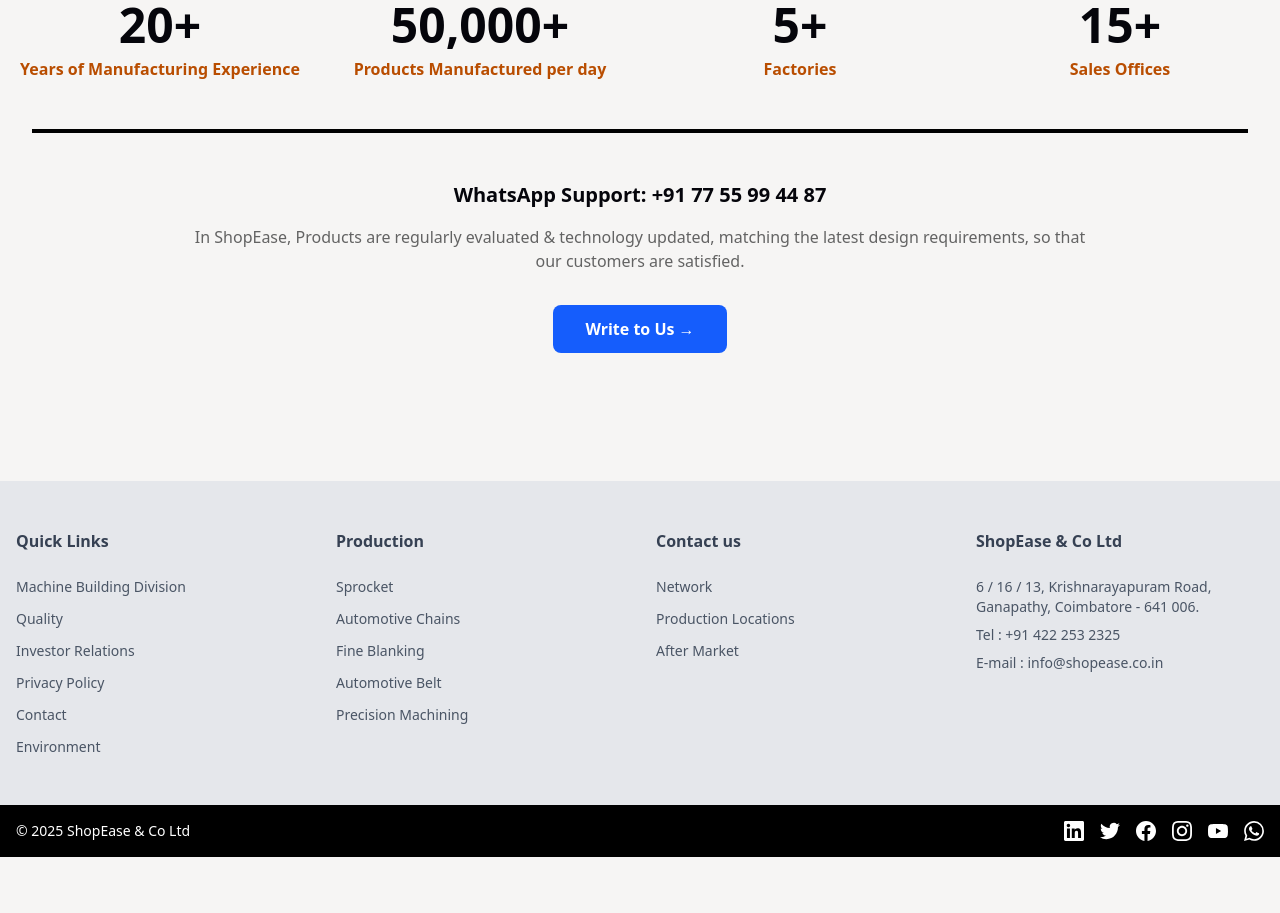
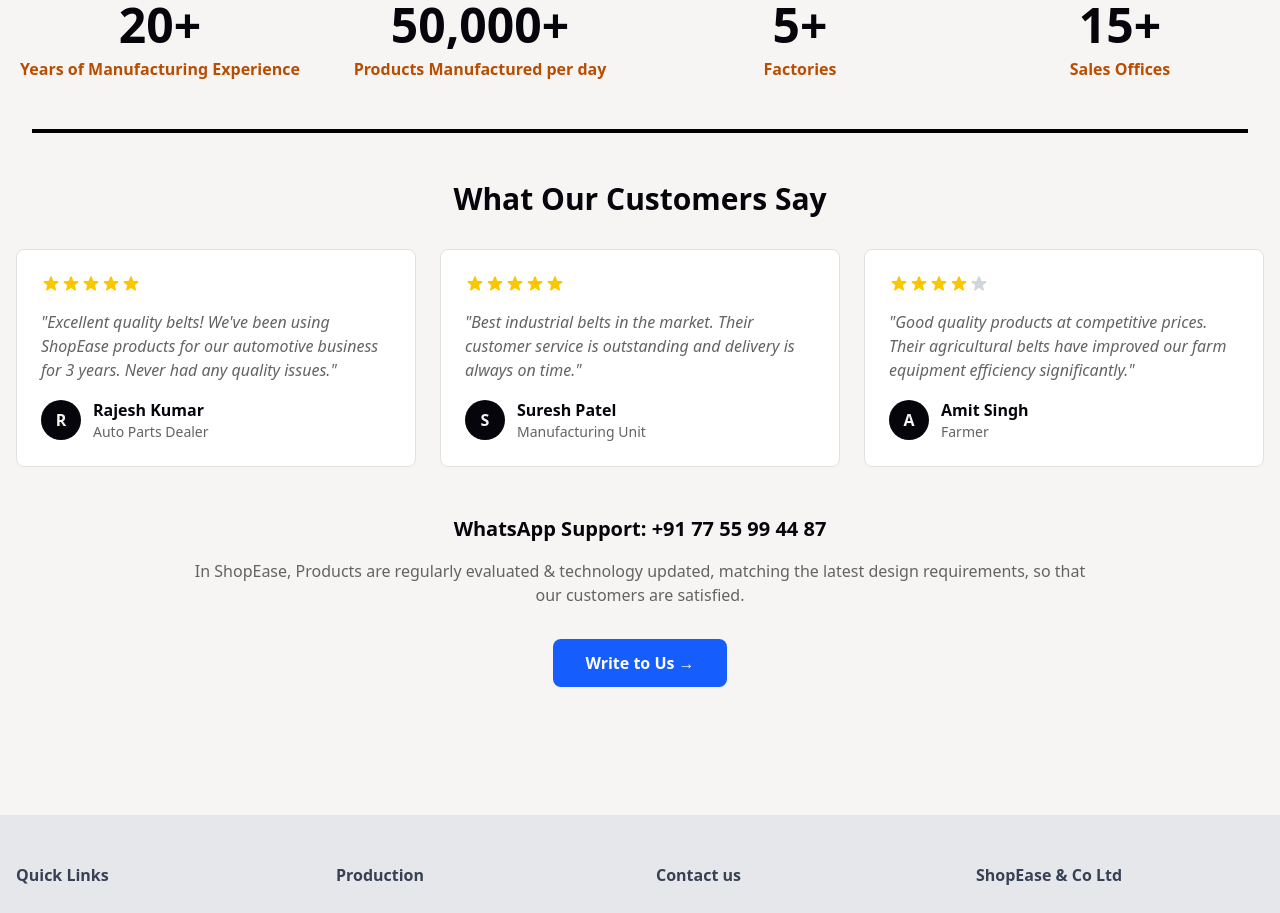
Before and after one commit to mjrajput04/ShopEasy, a Next.js app: page / in a window 1280 px wide. Shown: the part 2300-3213 px from the top of the page. Before the commit the page ends 3157 px from the top, so only its background shows below. Built offline with nearby package versions, Linux system fonts and the light colour scheme.

Commit message:
review at homepage

```diff
--- a/app/page.tsx
+++ b/app/page.tsx
@@ -345,7 +345,76 @@ export default function Home() {
           </div>
           <div className="mx-4 h-1 bg-black"></div>
 
-          <div className="pt-12 text-center">
+          {/* Customer Reviews Section */}
+          <div className="pt-12 mb-12">
+            <h3 className="text-3xl font-bold text-center text-foreground mb-8">What Our Customers Say</h3>
+            <div className="grid md:grid-cols-3 gap-6">
+              <div className="bg-card border border-border rounded-lg p-6 hover:shadow-lg transition">
+                <div className="flex items-center mb-4">
+                  <div className="flex text-yellow-400">
+                    {[...Array(5)].map((_, i) => (
+                      <svg key={i} className="w-5 h-5 fill-current" viewBox="0 0 20 20">
+                        <path d="M9.049 2.927c.3-.921 1.603-.921 1.902 0l1.07 3.292a1 1 0 00.95.69h3.462c.969 0 1.371 1.24.588 1.81l-2.8 2.034a1 1 0 00-.364 1.118l1.07 3.292c.3.921-.755 1.688-1.54 1.118l-2.8-2.034a1 1 0 00-1.175 0l-2.8 2.034c-.784.57-1.838-.197-1.539-1.118l1.07-3.292a1 1 0 00-.364-1.118L2.98 8.72c-.783-.57-.38-1.81.588-1.81h3.461a1 1 0 00.951-.69l1.07-3.292z" />
+                      </svg>
+                    ))}
+                  </div>
+                </div>
+                <p className="text-muted-foreground mb-4 italic">"Excellent quality belts! We've been using ShopEase products for our automotive business for 3 years. Never had any quality issues."</p>
+                <div className="flex items-center">
+                  <div className="w-10 h-10 bg-primary rounded-full flex items-center justify-center text-primary-foreground font-bold mr-3">R</div>
+                  <div>
+                    <p className="font-semibold text-foreground">Rajesh Kumar</p>
+                    <p className="text-sm text-muted-foreground">Auto Parts Dealer</p>
+                  </div>
+                </div>
+              </div>
+
+              <div className="bg-card border border-border rounded-lg p-6 hover:shadow-lg transition">
+                <div className="flex items-center mb-4">
+                  <div className="flex text-yellow-400">
+                    {[...Array(5)].map((_, i) => (
+                      <svg key={i} className="w-5 h-5 fill-current" viewBox="0 0 20 20">
+                        <path d="M9.049 2.927c.3-.921 1.603-.921 1.902 0l1.07 3.292a1 1 0 00.95.69h3.462c.969 0 1.371 1.24.588 1.81l-2.8 2.034a1 1 0 00-.364 1.118l1.07 3.292c.3.921-.755 1.688-1.54 1.118l-2.8-2.034a1 1 0 00-1.175 0l-2.8 2.034c-.784.57-1.838-.197-1.539-1.118l1.07-3.292a1 1 0 00-.364-1.118L2.98 8.72c-.783-.57-.38-1.81.588-1.81h3.461a1 1 0 00.951-.69l1.07-3.292z" />
+                      </svg>
+                    ))}
+                  </div>
+                </div>
+                <p className="text-muted-foreground mb-4 italic">"Best industrial belts in the market. Their customer service is outstanding and delivery is always on time."</p>
+                <div className="flex items-center">
+                  <div className="w-10 h-10 bg-primary rounded-full flex items-center justify-center text-primary-foreground font-bold mr-3">S</div>
+                  <div>
+                    <p className="font-semibold text-foreground">Suresh Patel</p>
+                    <p className="text-sm text-muted-foreground">Manufacturing Unit</p>
+                  </div>
+                </div>
+              </div>
+
+              <div className="bg-card border border-border rounded-lg p-6 hover:shadow-lg transition">
+                <div className="flex items-center mb-4">
+                  <div className="flex text-yellow-400">
+                    {[...Array(4)].map((_, i) => (
+                      <svg key={i} className="w-5 h-5 fill-current" viewBox="0 0 20 20">
+                        <path d="M9.049 2.927c.3-.921 1.603-.921 1.902 0l1.07 3.292a1 1 0 00.95.69h3.462c.969 0 1.371 1.24.588 1.81l-2.8 2.034a1 1 0 00-.364 1.118l1.07 3.292c.3.921-.755 1.688-1.54 1.118l-2.8-2.034a1 1 0 00-1.175 0l-2.8 2.034c-.784.57-1.838-.197-1.539-1.118l1.07-3.292a1 1 0 00-.364-1.118L2.98 8.72c-.783-.57-.38-1.81.588-1.81h3.461a1 1 0 00.951-.69l1.07-3.292z" />
+                      </svg>
+                    ))}
+                    <svg className="w-5 h-5 text-gray-300 fill-current" viewBox="0 0 20 20">
+                      <path d="M9.049 2.927c.3-.921 1.603-.921 1.902 0l1.07 3.292a1 1 0 00.95.69h3.462c.969 0 1.371 1.24.588 1.81l-2.8 2.034a1 1 0 00-.364 1.118l1.07 3.292c.3.921-.755 1.688-1.54 1.118l-2.8-2.034a1 1 0 00-1.175 0l-2.8 2.034c-.784.57-1.838-.197-1.539-1.118l1.07-3.292a1 1 0 00-.364-1.118L2.98 8.72c-.783-.57-.38-1.81.588-1.81h3.461a1 1 0 00.951-.69l1.07-3.292z" />
+                    </svg>
+                  </div>
+                </div>
+                <p className="text-muted-foreground mb-4 italic">"Good quality products at competitive prices. Their agricultural belts have improved our farm equipment efficiency significantly."</p>
+                <div className="flex items-center">
+                  <div className="w-10 h-10 bg-primary rounded-full flex items-center justify-center text-primary-foreground font-bold mr-3">A</div>
+                  <div>
+                    <p className="font-semibold text-foreground">Amit Singh</p>
+                    <p className="text-sm text-muted-foreground">Farmer</p>
+                  </div>
+                </div>
+              </div>
+            </div>
+          </div>
+
+          <div className="text-center">
             <h4 className="text-xl font-semibold text-foreground mb-4" id="whatsapp-support">WhatsApp Support: +91 77 55 99 44 87</h4>
             <p className="text-muted-foreground mb-8 max-w-4xl mx-auto" id="company-message">
               In ShopEase, Products are regularly evaluated & technology updated, matching the latest design requirements, so that our customers are satisfied.
```
